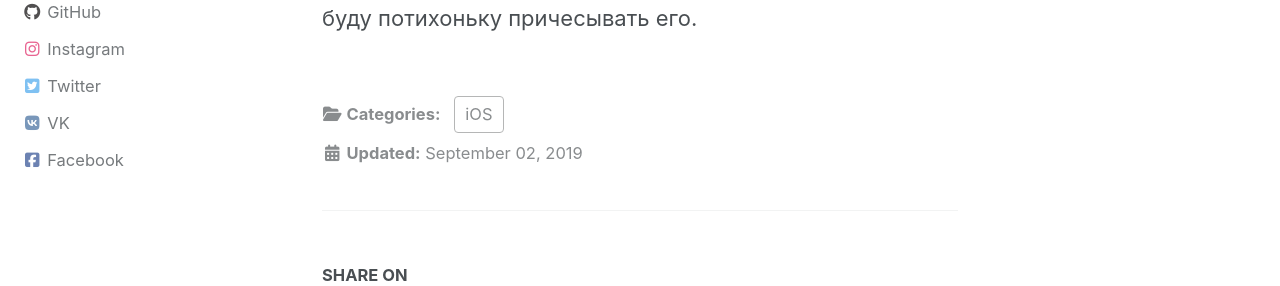
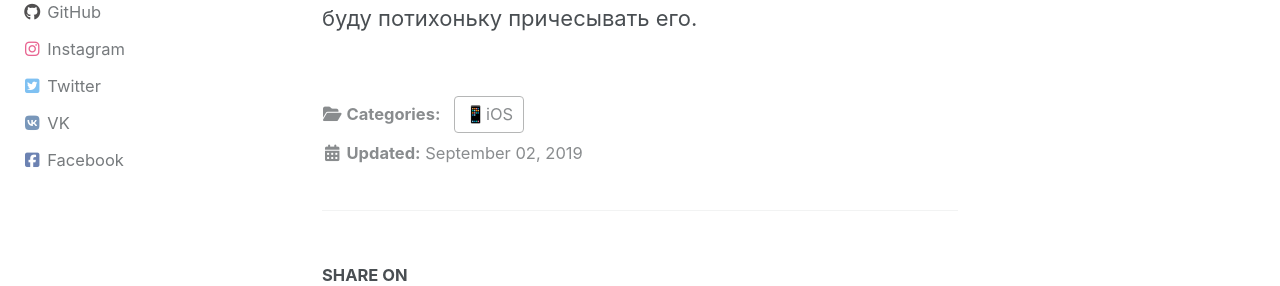
Before and after one commit to bestK1ngArthur/bestK1ngArthur.github.io, a Jekyll site: the page built from _posts/2019-09-02-welcome-ios.md, in a window 1280 px wide and 900 px high. Shown: the part 450-736 px from the top of the window. Built offline with Jekyll 4.4.1, drawn with Linux system fonts in a browser that asks for light colours; cached includes are drawn as plain includes; nearby versions of some CDN libraries.

```diff
--- a/_posts/2019-09-02-welcome-ios.md
+++ b/_posts/2019-09-02-welcome-ios.md
@@ -2,7 +2,7 @@
 layout: single
 title: let devBlog = Blog("🍏")
 date: 2019-09-02 13:13:00 +0300
-categories: iOS
+categories: 📱iOS
 author: Artem Belkov
 ---
 Тут я буду писать про всякие прикольные штуки, которые связаны с разработкой. Не претендую на топ контент, но однозначно будет что-то интересное. По крайней мере для меня.
```
Also changed, not shown: _posts/2019-09-02-welcome-travel.md (+1 -1 lines).
